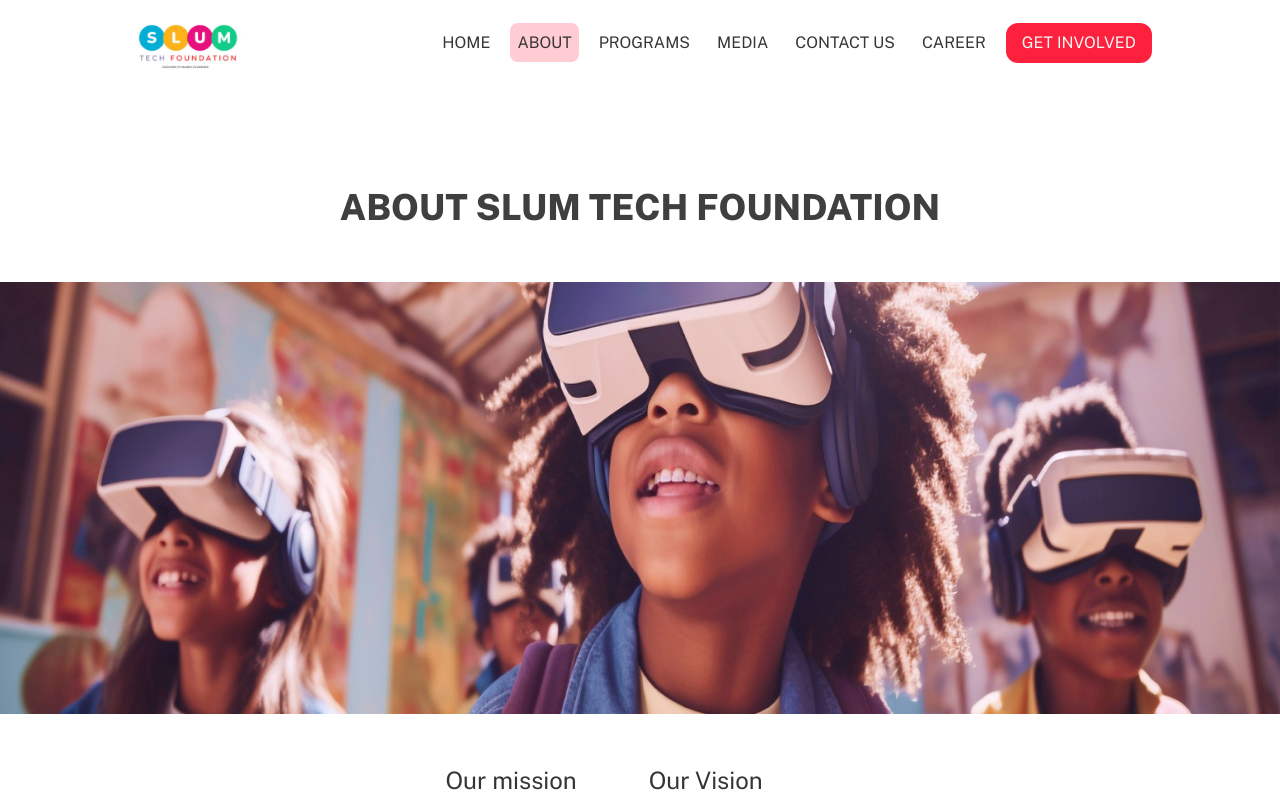
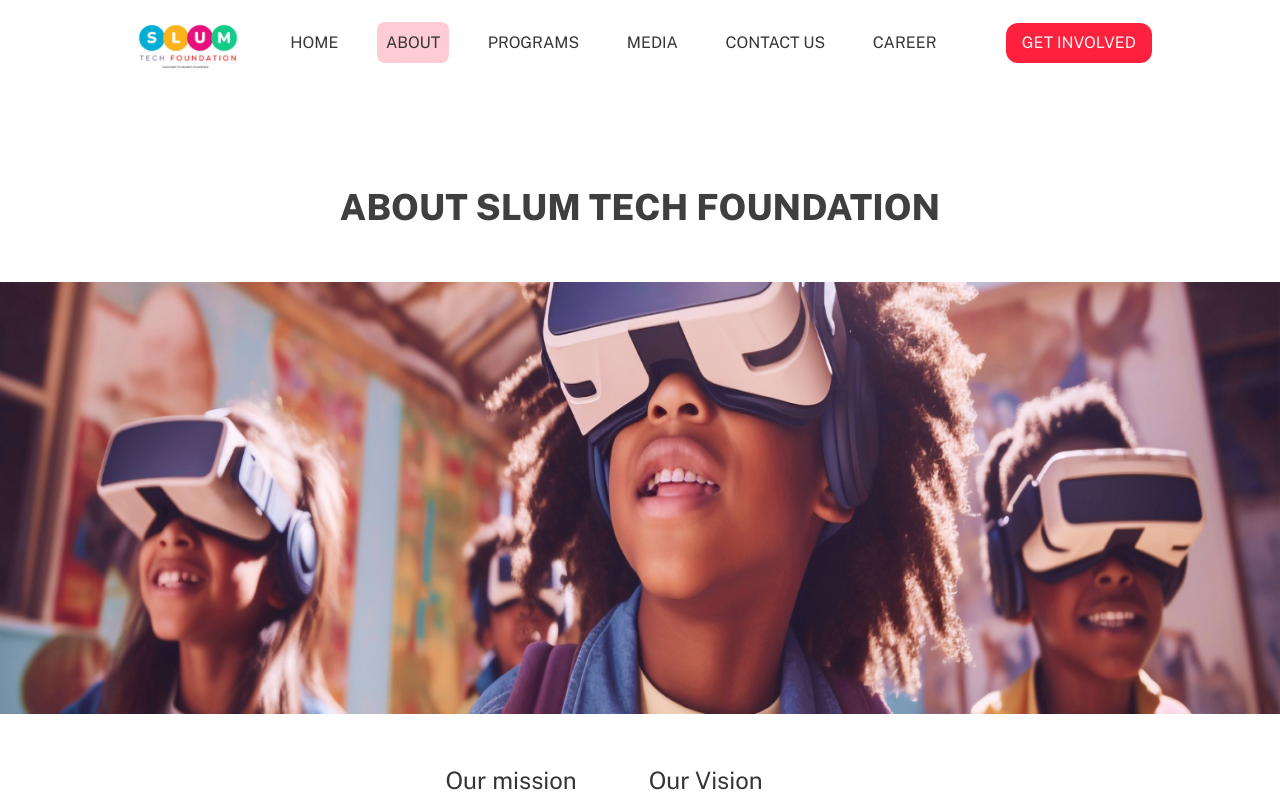
Before and after one commit to chiaka1996/slumtech, a Next.js app: page /about in a window 1280 px wide. Shown: the top 800 px of the page. Built offline with nearby package versions, Linux system fonts and the light colour scheme.

Commit message:
worked on the google translate

```diff
--- a/components/Navigation/navigation.jsx
+++ b/components/Navigation/navigation.jsx
@@ -17,7 +17,7 @@ const Navigation = () => {
             height="60"
             alt="logo"
         />
-           <div className="w-[70%] flex flex-row justify-between items-center font-nav max-lg:hidden">
+           <div className="w-[85%] flex flex-row justify-between items-center font-nav max-lg:hidden">
            <div className={router.asPath == "/" ? style.activeLink : style.navLink}>
            <Link href="/" className='no-underline text-primary text-normal'>
             HOME
@@ -86,6 +86,9 @@ const Navigation = () => {
             CAREER
             </Link>
             </div>
+
+            <div id="google_translate_element" className=''></div>
+
               <button onClick={() => router.push('/ourteam')} className='bg-btn_bg text-normal px-[1rem] py-2 2xl:py-3 text-btn_color rounded-[12px] font-header'>GET INVOLVED</button>
 
            </div>
--- a/pages/_app.js
+++ b/pages/_app.js
@@ -30,6 +30,10 @@ function LoadingNewPage() {
 
 
 function MyApp({ Component, pageProps }) {
+
+
+
+
   return(
     <div>
       <Head>
--- a/pages/index.js
+++ b/pages/index.js
@@ -138,6 +138,14 @@ export default function Home() {
     },7000)
     return () => clearInterval(interval)
   },[programSwitch])
+
+  function googleTranslateElementInit() {
+    new window.google.translate.TranslateElement({pageLanguage: 'en'}, 'google_translate_element');
+  }
+
+  useEffect(() => {
+    googleTranslateElementInit()
+  },[])
 
 
 
@@ -324,6 +332,7 @@ export default function Home() {
 
     <Newsletter />
     <Footer />
+    <script type="text/javascript" src="//translate.google.com/translate_a/element.js?cb=googleTranslateElementInit"></script>
     </main>
   );
 }
--- a/styles/globals.css
+++ b/styles/globals.css
@@ -1,6 +1,11 @@
 @tailwind base;
 @tailwind components;
 @tailwind utilities;
+
+/* iframe.skiptranslate { display: "none !important"; } */
+.VIpgJd-ZVi9od-14eHX-hSRGPd{
+  display: "none !important";
+}
 
 .programSection{
   background: linear-gradient(180deg, #E8107D 0%, #FD213E 100%);
```
